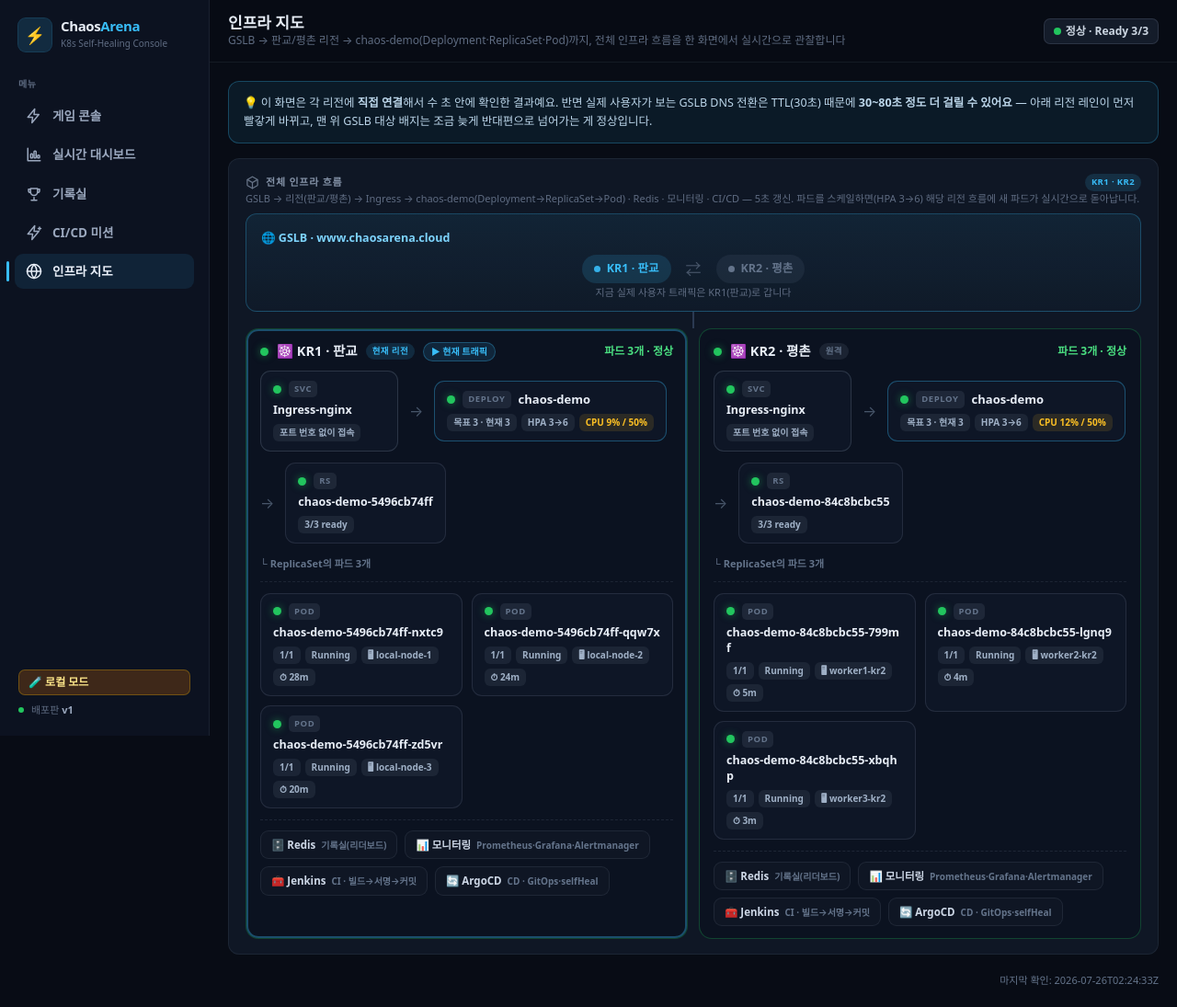
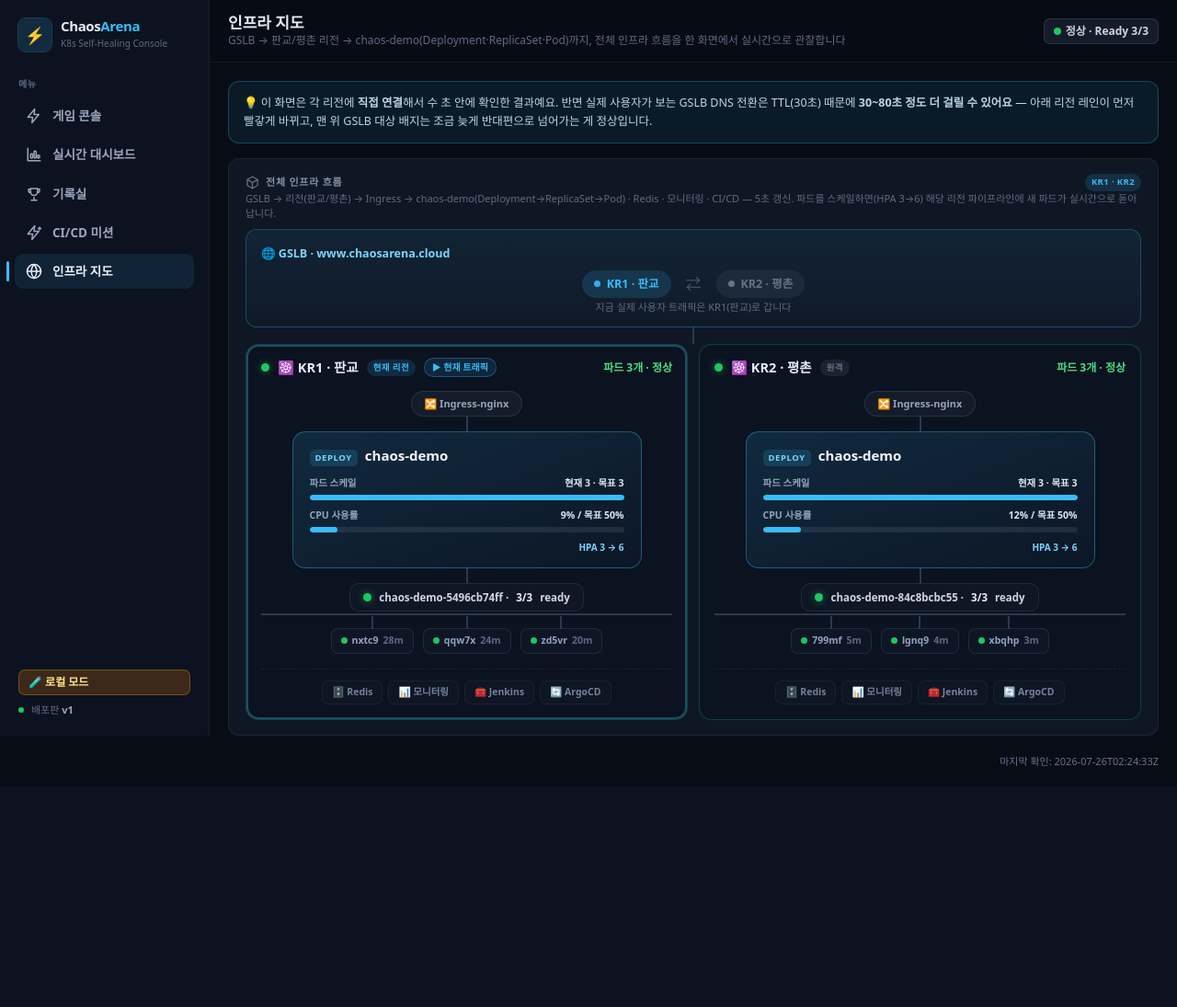
Before and after one commit to wonju90/ChaosArena, a Flask app: page /infra in a window 1280 px wide. Shown: the whole page at 92% size. After the commit the page ends 833 px from the top, so only its background shows below. Run offline with Flask 3, Linux system fonts and the light colour scheme; data that the repository does not hold is empty; some libraries are stand-ins or nearby versions; some web fonts are replaced.

Commit message:
Redesign /infra pipeline: Deploy as visual hub, pods as compact leaves
파이프라인 강조형으로 재설계 — Ingress(작은 필)→Deploy(가장 큰 허브 카드,
파드스케일/CPU 진행률 바 포함, CPU가 HPA 목표의 1.6배를 넘으면 빨갛게 경고)→
RS(컴팩트 필)→Pod(작고 흐린 칩, 이름 대신 접미사+age만 표시, 전체 정보는
title 툴팁)로 세로 연결. Redis/모니터링/CI·CD 부속 정보는 더 흐리고 작게 눌러
허브와의 위계를 분명히 함. reachable-down 렌더 경로는 변경 없음(기존 라이브
검증 유지).

Co-Authored-By: Claude Opus 4.8 (1M context) <noreply@anthropic.com>

```diff
--- a/templates/infra.html
+++ b/templates/infra.html
@@ -33,14 +33,14 @@
   /* GSLB에서 두 리전으로 갈라지는 짧은 세로 커넥터 */
   .flow-branch { width: 2px; height: 18px; background: #2b3a52; margin: 0 auto; }
 
-  /* ── 리전 레인 (판교/평촌을 좌우 2열로 나란히 — 한눈에 대칭으로 보이게) ── */
+  /* ── 리전 레인 (판교/평촌을 좌우 2열로 나란히) ── */
   .lane-list { display: grid; grid-template-columns: 1fr; gap: 12px; }
   @media (min-width: 1100px) { .lane-list { grid-template-columns: 1fr 1fr; } }
   .region-lane {
-    border-radius: 14px; padding: 13px 15px; background: #0b1220;
+    border-radius: 14px; padding: 14px 16px 16px; background: #0b1220;
     border: 1.5px solid rgba(148,163,184,0.14);
     transition: border-color 0.4s ease, background 0.4s ease, box-shadow 0.4s ease;
-    min-width: 0;  /* 그리드 셀 안에서 넓은 트리가 셀을 넘겨 늘리지 않고, 레인 내부에서 가로 스크롤되게 */
+    min-width: 0;
   }
   .region-lane.lane-up { border-color: rgba(34,197,94,0.28); }
   .region-lane.lane-down { border-color: rgba(239,68,68,0.55); background: rgba(239,68,68,0.06); }
@@ -50,7 +50,7 @@
     0% { background: rgba(239,68,68,0.35); } 100% { background: rgba(239,68,68,0.06); }
   }
 
-  .lane-head { display: flex; align-items: center; gap: 9px; margin-bottom: 10px; }
+  .lane-head { display: flex; align-items: center; gap: 9px; margin-bottom: 14px; }
   .lane-title { font-size: 14.5px; font-weight: 800; color: #e8eef7; }
   .lane-role {
     font-size: 9.5px; font-weight: 800; letter-spacing: 0.04em; text-transform: uppercase;
@@ -66,62 +66,99 @@
   .lane-status.ok { color: #4ade80; }
   .lane-status.bad { color: #f87171; }
 
-  /* ── 서비스 경로: Ingress → deploy → rs (가로 흐름), 그 아래 파드 그리드 ── */
-  .svc-flow { display: flex; align-items: center; gap: 12px; flex-wrap: wrap; }
-  .flow-arrow { color: #475569; font-size: 16px; flex: none; }
-
-  .tnode {
-    position: relative; border-radius: 11px; padding: 10px 13px; background: #0e1626;
-    border: 1.5px solid rgba(148,163,184,0.16); min-width: 150px;
-    transition: border-color 0.35s ease, box-shadow 0.35s ease, opacity 0.4s ease, transform 0.4s ease;
-  }
-  .tnode-head { display: flex; align-items: center; gap: 8px; }
-  .tnode-kind {
-    font-size: 9.5px; font-weight: 800; letter-spacing: 0.06em; text-transform: uppercase;
-    color: #64748b; background: rgba(148,163,184,0.12); padding: 2px 6px; border-radius: 5px; flex: none;
-  }
-  .tnode-title { font-size: 12.5px; font-weight: 700; color: #e8eef7; word-break: break-all; line-height: 1.35; }
-  .tnode-meta { margin-top: 6px; display: flex; flex-wrap: wrap; gap: 5px; }
-  .tnode-chip {
-    font-size: 10px; font-weight: 700; color: #9fb0c6;
-    background: rgba(148,163,184,0.10); padding: 2px 7px; border-radius: 6px;
-    font-variant-numeric: tabular-nums;
-  }
-  .tnode-chip.chip-cpu { color: #fbbf24; background: rgba(251,191,36,0.12); }
-
   .tnode-dot { width: 9px; height: 9px; border-radius: 50%; background: #334155; flex: none; }
   .tnode-dot.ok { background: #22c55e; box-shadow: 0 0 8px rgba(34,197,94,0.55); }
   .tnode-dot.bad { background: #ef4444; box-shadow: 0 0 8px rgba(239,68,68,0.55); }
   .tnode-dot.warn { background: #fbbf24; box-shadow: 0 0 8px rgba(251,191,36,0.55); }
 
-  .tnode.node-ingress { border-color: rgba(148,163,184,0.22); }
-  .tnode.node-deploy { border-color: rgba(56,189,248,0.35); }
-  .tnode.node-pod { min-width: 0; }
-  .tnode.tpod-new { animation: tpod-in 0.55s ease-out; }
+  /* ── 파이프라인: Ingress → Deploy(허브) → RS → Pod (세로 흐름, 위계 뚜렷하게) ── */
+  .pipe { display: flex; flex-direction: column; align-items: center; }
+  .pipe-connector { width: 2px; height: 16px; background: #2b3a52; flex: none; }
+
+  .pipe-ingress {
+    display: flex; align-items: center; gap: 7px;
+    font-size: 11px; font-weight: 700; color: #94a3b8;
+    background: rgba(148,163,184,0.07); border: 1px solid rgba(148,163,184,0.16);
+    padding: 5px 14px; border-radius: 999px;
+  }
+
+  /* Deploy = 이 파이프라인의 허브. 가장 크고, 유일하게 강조 배경을 가진다 */
+  .pipe-deploy {
+    width: 100%; max-width: 380px; box-sizing: border-box;
+    border-radius: 14px; padding: 14px 18px;
+    background: linear-gradient(160deg, rgba(56,189,248,0.14), rgba(56,189,248,0.03));
+    border: 1.5px solid rgba(56,189,248,0.38);
+  }
+  .pipe-deploy-head { display: flex; align-items: baseline; gap: 8px; }
+  .pipe-deploy-kind {
+    font-size: 9.5px; font-weight: 800; letter-spacing: 0.06em; text-transform: uppercase;
+    color: #7dd3fc; background: rgba(56,189,248,0.16); padding: 2px 6px; border-radius: 5px;
+  }
+  .pipe-deploy-name { font-size: 15px; font-weight: 800; color: #f1f6fc; }
+
+  .pipe-metric { margin-top: 11px; }
+  .pipe-metric + .pipe-metric { margin-top: 9px; }
+  .pipe-metric-row {
+    display: flex; justify-content: space-between; align-items: baseline;
+    font-size: 10.5px; font-weight: 700; color: #93a4bb; margin-bottom: 4px;
+  }
+  .pipe-metric-row b { color: #dbe6f3; font-variant-numeric: tabular-nums; }
+  .pipe-bar { height: 6px; border-radius: 3px; background: rgba(148,163,184,0.14); overflow: hidden; }
+  .pipe-bar-fill { height: 100%; border-radius: 3px; transition: width 0.5s ease, background-color 0.4s ease; }
+  .pipe-bar-fill.lvl-ok { background: #38bdf8; }
+  .pipe-bar-fill.lvl-warn { background: #fbbf24; }
+  .pipe-bar-fill.lvl-bad { background: #f87171; }
+  .pipe-hpa-note { margin-top: 9px; font-size: 10px; font-weight: 700; color: #7dd3fc; text-align: right; }
+
+  .pipe-rs {
+    display: flex; align-items: center; gap: 8px;
+    font-size: 11.5px; font-weight: 700; color: #cdd7e6;
+    background: rgba(255,255,255,0.02); border: 1px solid rgba(148,163,184,0.14);
+    padding: 6px 14px; border-radius: 10px;
+  }
+  .pipe-rs b { color: #e8eef7; font-variant-numeric: tabular-nums; }
+
+  /* 파드 = RS 아래로 갈라지는 작고 흐린 잎. 가로 스크롤이라 폭에 관계없이 항상 한 줄로 접속선이 맞는다 */
+  .pod-fanout-scroll { width: 100%; overflow-x: auto; margin-top: 2px; }
+  .pod-fanout {
+    display: inline-flex; gap: 10px; padding-top: 14px; border-top: 2px solid #2b3a52;
+    min-width: 100%; justify-content: center; box-sizing: border-box;
+  }
+  .pod-chip {
+    position: relative; flex: none; display: flex; align-items: center; gap: 5px;
+    font-size: 10.5px; font-weight: 700; color: #93a4bb;
+    background: #0e1626; border: 1px solid rgba(148,163,184,0.15);
+    padding: 5px 10px; border-radius: 8px; cursor: default;
+    transition: opacity 0.4s ease, transform 0.4s ease, border-color 0.4s ease;
+  }
+  .pod-chip::before {
+    content: ''; position: absolute; top: -14px; left: 50%; width: 2px; height: 14px;
+    background: #2b3a52; transform: translateX(-50%);
+  }
+  .pod-chip.tpod-new { animation: tpod-in 0.55s ease-out; }
   @keyframes tpod-in {
-    0% { opacity: 0; transform: translateY(-8px) scale(0.94); border-color: rgba(34,197,94,0.9); }
+    0% { opacity: 0; transform: translateY(-6px) scale(0.9); border-color: rgba(34,197,94,0.9); }
     100% { opacity: 1; transform: none; }
   }
+  .pod-dot { width: 7px; height: 7px; border-radius: 50%; background: #334155; flex: none; }
+  .pod-dot.ok { background: #22c55e; }
+  .pod-dot.warn { background: #fbbf24; }
+  .pod-dot.bad { background: #ef4444; }
+  .pod-age { color: #5c6b81; font-weight: 600; }
 
-  /* ReplicaSet 아래 파드 그리드 — 좁은 반쪽 폭에서도 모든 파드가 한눈에 보이도록 감싼다 */
-  .pod-grid {
-    display: grid; grid-template-columns: repeat(auto-fill, minmax(198px, 1fr)); gap: 10px;
-    margin-top: 14px; padding-top: 12px; border-top: 1px dashed rgba(148,163,184,0.12);
+  /* ── 리전 부속 컴포넌트 — 정적 정보라 허브보다 항상 흐리고 작게 ── */
+  .lane-aux {
+    display: flex; flex-wrap: wrap; justify-content: center; gap: 6px;
+    margin-top: 16px; padding-top: 12px; border-top: 1px dashed rgba(148,163,184,0.10);
   }
-  .pod-grid-label { font-size: 11px; font-weight: 700; color: #64748b; margin: 14px 0 -4px; }
+  .aux-chip {
+    font-size: 10.5px; font-weight: 700; color: #74839a;
+    background: rgba(255,255,255,0.015); border: 1px solid rgba(148,163,184,0.08);
+    padding: 4px 10px; border-radius: 7px;
+  }
+  .aux-chip.aux-off { opacity: 0.35; }
 
-  /* ── 리전 부속 컴포넌트 (Redis / 모니터링 / CI·CD) ── */
-  .lane-aux { display: flex; flex-wrap: wrap; gap: 8px; margin-top: 12px; padding-top: 11px; border-top: 1px dashed rgba(148,163,184,0.14); }
-  .aux-chip {
-    display: flex; align-items: baseline; gap: 6px;
-    font-size: 11.5px; font-weight: 700; color: #cdd7e6;
-    background: rgba(255,255,255,0.02); border: 1px solid rgba(148,163,184,0.12);
-    padding: 6px 11px; border-radius: 9px;
-  }
-  .aux-chip i { font-style: normal; font-size: 10px; font-weight: 600; color: #64748b; }
-  .aux-chip.aux-off { opacity: 0.4; }
-
-  .apptree-empty { font-size: 12.5px; color: #8593a8; padding: 16px 4px; }
+  .apptree-empty { font-size: 12.5px; color: #8593a8; padding: 16px 4px; text-align: center; }
   .infra-checked-at { font-size: 11px; color: #64748b; text-align: right; margin-top: 4px; }
 {% endblock %}
 
@@ -141,7 +178,7 @@
     </div>
     <div class="text-[11px] text-faint mb-2">
       GSLB → 리전(판교/평촌) → Ingress → chaos-demo(Deployment→ReplicaSet→Pod) · Redis · 모니터링 · CI/CD
-      — 5초 갱신. 파드를 스케일하면(HPA 3→6) 해당 리전 흐름에 새 파드가 실시간으로 돋아납니다.
+      — 5초 갱신. 파드를 스케일하면(HPA 3→6) 해당 리전 파이프라인에 새 파드가 실시간으로 돋아납니다.
     </div>
 
     <!-- 글로벌 진입점: GSLB -->
@@ -193,88 +230,99 @@ function renderGslbStrip(gslbTarget) {
   else hint.innerText = '판정 중… (공개 도메인 응답을 아직 못 받았어요)';
 }
 
-function podNode(pod, regionId) {
+// 비율을 0~100 폭(%)과 상태 등급(ok/warn/bad)으로 변환 — 막대 색이 곧 상태를 말해준다.
+function barLevel(value, target) {
+  if (target <= 0) return 'ok';
+  if (value <= target) return 'ok';
+  if (value <= target * 1.6) return 'warn';
+  return 'bad';
+}
+
+function podChip(pod, regionId) {
   const known = treeKnownPods[regionId] || new Set();
   const isNew = treeRendered.has(regionId) && !known.has(pod.name);
   const dotCls = pod.ready ? 'ok' : (pod.phase === 'Running' ? 'warn' : 'bad');
+  const suffix = pod.name.split('-').pop();
+  const title = `${pod.name} · ${pod.containers} · ${pod.phase} · ${pod.node} · ${pod.age}`;
   return `
-    <div class="tnode node-pod ${isNew ? 'tpod-new' : ''}">
-      <div class="tnode-head">
-        <span class="tnode-dot ${dotCls}"></span>
-        <span class="tnode-kind">pod</span>
-      </div>
-      <div class="tnode-title" style="margin-top:6px">${esc(pod.name)}</div>
-      <div class="tnode-meta">
-        <span class="tnode-chip">${esc(pod.containers)}</span>
-        <span class="tnode-chip">${esc(pod.phase)}</span>
-        <span class="tnode-chip">🖥 ${esc(pod.node)}</span>
-        <span class="tnode-chip">⏱ ${esc(pod.age)}</span>
-      </div>
+    <div class="pod-chip ${isNew ? 'tpod-new' : ''}" title="${esc(title)}">
+      <span class="pod-dot ${dotCls}"></span>
+      <span>${esc(suffix)}</span>
+      <span class="pod-age">${esc(pod.age)}</span>
     </div>`;
 }
 
-// Ingress → deploy → rs 가로 흐름 + 그 아래 파드 그리드
-function serviceFlow(r) {
+// Ingress(작음) → Deploy(허브, 가장 큼) → RS(중간) → Pod(작고 흐린 잎) 세로 파이프라인
+function pipeFlow(r) {
   const d = r.topo.deployment;
   const rss = r.topo.replicasets || [];
   const pods = rss.flatMap((rs) => rs.pods);
-  const arrow = '<span class="flow-arrow">→</span>';
 
-  const ingressNode = `
-    <div class="tnode node-ingress">
-      <div class="tnode-head"><span class="tnode-dot ok"></span><span class="tnode-kind">svc</span></div>
-      <div class="tnode-title" style="margin-top:6px">Ingress-nginx</div>
-      <div class="tnode-meta"><span class="tnode-chip">포트 번호 없이 접속</span></div>
+  const ingressHtml = `<div class="pipe-ingress">🔀 Ingress-nginx</div>`;
+
+  const readyPct = Math.min(100, (d.current / Math.max(1, d.desired)) * 100);
+  const readyLvl = d.current >= d.desired ? 'ok' : (d.current > 0 ? 'warn' : 'bad');
+
+  let cpuRow = '';
+  let hpaNote = '';
+  if (d.hpa_available && d.cpu_percent !== null && d.cpu_percent !== undefined) {
+    const cpuLvl = barLevel(d.cpu_percent, d.target_cpu_percent);
+    const cpuPct = Math.min(100, d.cpu_percent);
+    cpuRow = `
+      <div class="pipe-metric">
+        <div class="pipe-metric-row"><span>CPU 사용률</span><b>${d.cpu_percent}% / 목표 ${d.target_cpu_percent}%</b></div>
+        <div class="pipe-bar"><div class="pipe-bar-fill lvl-${cpuLvl}" style="width:${cpuPct}%"></div></div>
+      </div>`;
+    hpaNote = `<div class="pipe-hpa-note">HPA ${d.min} → ${d.max}</div>`;
+  }
+
+  const deployHtml = `
+    <div class="pipe-deploy">
+      <div class="pipe-deploy-head">
+        <span class="pipe-deploy-kind">deploy</span>
+        <span class="pipe-deploy-name">${esc(d.name)}</span>
+      </div>
+      <div class="pipe-metric">
+        <div class="pipe-metric-row"><span>파드 스케일</span><b>현재 ${d.current} · 목표 ${d.desired}</b></div>
+        <div class="pipe-bar"><div class="pipe-bar-fill lvl-${readyLvl}" style="width:${readyPct}%"></div></div>
+      </div>
+      ${cpuRow}
+      ${hpaNote}
     </div>`;
 
-  const deployChips = [`목표 ${d.desired} · 현재 ${d.current}`];
-  if (d.hpa_available) {
-    deployChips.push(`HPA ${d.min}→${d.max}`);
-    if (d.cpu_percent !== null && d.cpu_percent !== undefined) {
-      deployChips.push(`<span class="tnode-chip chip-cpu">CPU ${d.cpu_percent}% / ${d.target_cpu_percent}%</span>`);
-    }
-  }
-  const deployNode = `
-    <div class="tnode node-deploy">
-      <div class="tnode-head">
-        <span class="tnode-dot ${d.current >= d.desired ? 'ok' : 'warn'}"></span>
-        <span class="tnode-kind">deploy</span>
-        <span class="tnode-title" style="font-size:13px">${esc(d.name)}</span>
-      </div>
-      <div class="tnode-meta">
-        ${deployChips.map((c) => (c.startsWith('<') ? c : `<span class="tnode-chip">${c}</span>`)).join('')}
-      </div>
+  const rsHtml = rss.map((rs) => `
+    <div class="pipe-rs">
+      <span class="tnode-dot ${rs.ready >= rs.total && rs.total > 0 ? 'ok' : 'warn'}"></span>
+      ${esc(rs.name)} · <b>${rs.ready}/${rs.total}</b> ready
+    </div>`).join('');
+
+  const podsHtml = `
+    <div class="pod-fanout-scroll">
+      <div class="pod-fanout">${pods.map((p) => podChip(p, r.id)).join('')}</div>
     </div>`;
-
-  const rsNodes = rss.map((rs) => `
-    <div class="tnode node-rs">
-      <div class="tnode-head">
-        <span class="tnode-dot ${rs.ready >= rs.total && rs.total > 0 ? 'ok' : 'warn'}"></span>
-        <span class="tnode-kind">rs</span>
-      </div>
-      <div class="tnode-title" style="margin-top:6px">${esc(rs.name)}</div>
-      <div class="tnode-meta"><span class="tnode-chip">${rs.ready}/${rs.total} ready</span></div>
-    </div>`).join('<span class="flow-arrow">·</span>');
-
-  const flowHtml = `<div class="svc-flow">${ingressNode}${arrow}${deployNode}${arrow}${rsNodes}</div>`;
-  const gridHtml = `
-    <div class="pod-grid-label">└ ReplicaSet의 파드 ${pods.length}개</div>
-    <div class="pod-grid">${pods.map((p) => podNode(p, r.id)).join('')}</div>`;
 
   treeKnownPods[r.id] = new Set(pods.map((p) => p.name));
   treeRendered.add(r.id);
 
-  return flowHtml + gridHtml;
+  return `
+    <div class="pipe">
+      ${ingressHtml}
+      <div class="pipe-connector"></div>
+      ${deployHtml}
+      <div class="pipe-connector"></div>
+      ${rsHtml}
+    </div>
+    ${podsHtml}`;
 }
 
 function auxRow(reachable) {
   const off = reachable ? '' : 'aux-off';
   return `
     <div class="lane-aux">
-      <span class="aux-chip ${off}">🗄️ Redis <i>기록실(리더보드)</i></span>
-      <span class="aux-chip ${off}">📊 모니터링 <i>Prometheus·Grafana·Alertmanager</i></span>
-      <span class="aux-chip ${off}">🧰 Jenkins <i>CI · 빌드→서명→커밋</i></span>
-      <span class="aux-chip ${off}">🔄 ArgoCD <i>CD · GitOps·selfHeal</i></span>
+      <span class="aux-chip ${off}" title="기록실(리더보드) · 리전 전용 인스턴스">🗄️ Redis</span>
+      <span class="aux-chip ${off}" title="Prometheus · Grafana · Alertmanager">📊 모니터링</span>
+      <span class="aux-chip ${off}" title="CI · 빌드 → 서명 → 매니페스트 커밋">🧰 Jenkins</span>
+      <span class="aux-chip ${off}" title="CD · GitOps Pull-Sync · selfHeal">🔄 ArgoCD</span>
     </div>`;
 }
 
@@ -291,7 +339,6 @@ function regionLane(r) {
   infraLastReachable[r.id] = r.reachable;
 
   const stateCls = [
-    r.is_self ? 'lane-self' : '',
     r.reachable ? 'lane-up' : 'lane-down',
     r.serving ? 'lane-serving-on' : '',
     flash,
@@ -302,9 +349,9 @@ function regionLane(r) {
   if (!r.reachable) {
     body = '<div class="apptree-empty">이 리전이 응답하지 않습니다. (Ingress / 파드 도달 불가)</div>';
   } else if (!r.topo || !r.topo.deployment) {
-    body = '<div class="apptree-empty">트리를 불러오는 중…</div>';
+    body = '<div class="apptree-empty">파이프라인을 불러오는 중…</div>';
   } else {
-    body = serviceFlow(r);
+    body = pipeFlow(r);
     podCount = (r.topo.replicasets || []).flatMap((x) => x.pods).length;
   }
 
```
